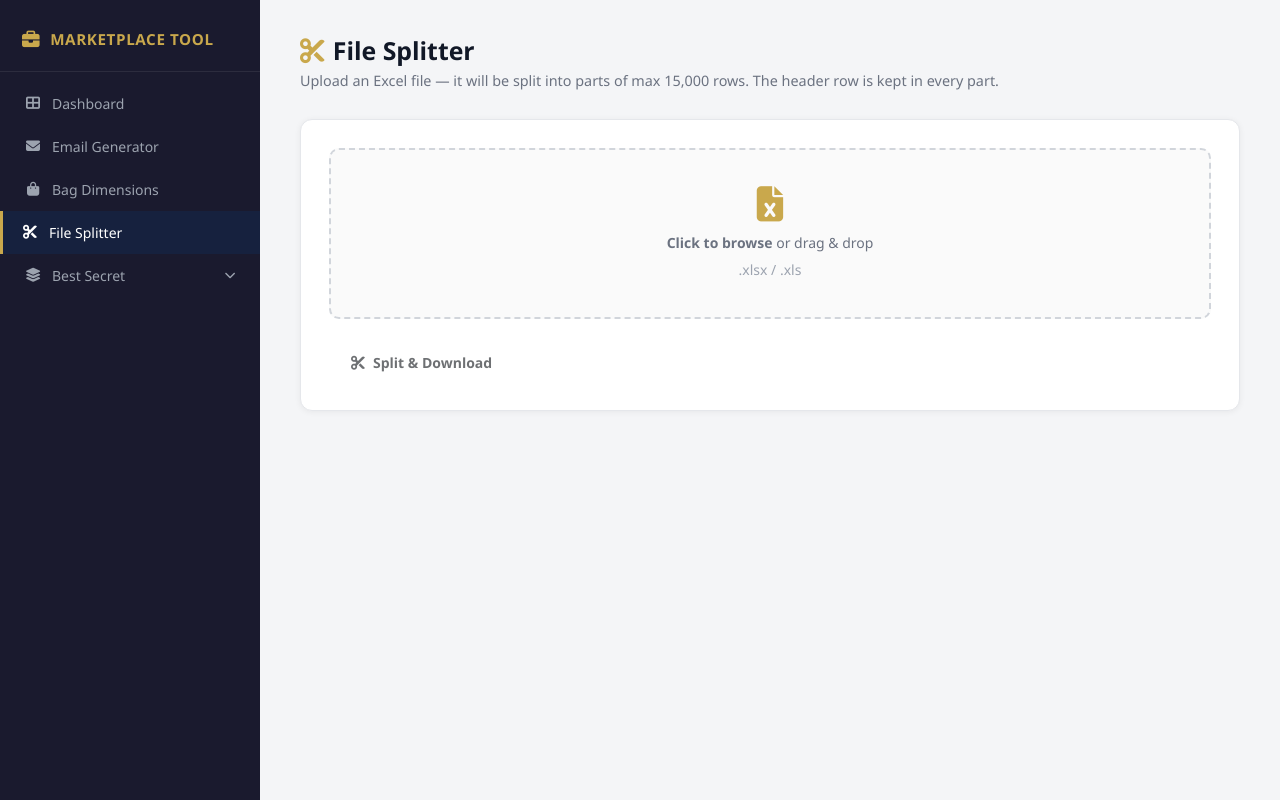
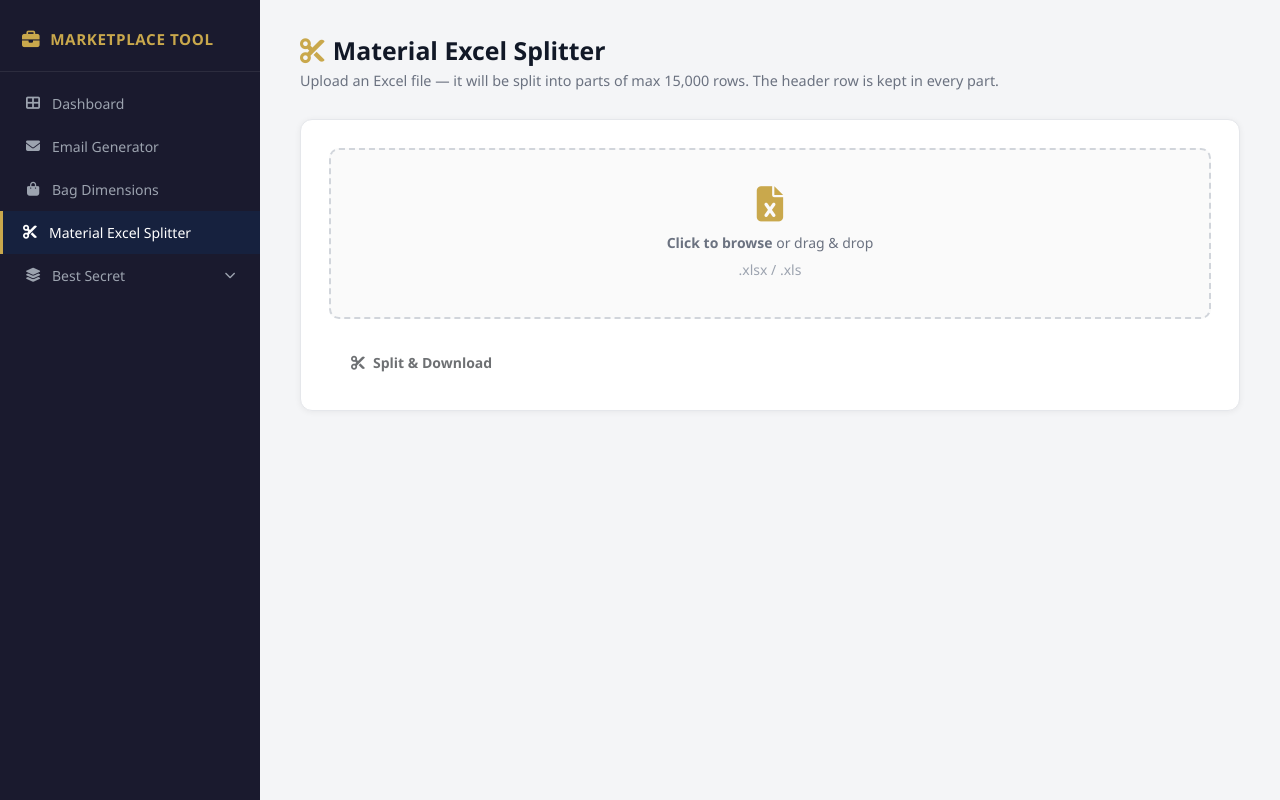
Before and after one commit to szucchelli98/PP, a Flask app: page /file-splitter/ in a window 1280 px wide. Run offline with Flask 3, Linux system fonts and the light colour scheme.

Commit message:
Fix file splitter 500 error; rename to Material Excel Splitter

```diff
--- a/modules/file_splitter/routes.py
+++ b/modules/file_splitter/routes.py
@@ -17,50 +17,59 @@ def index():
 
 @splitter_bp.route("/split", methods=["POST"])
 def split():
-    file = request.files.get("file")
-    if not file or file.filename == "":
-        return Response('{"error":"No file uploaded"}', status=400, mimetype="application/json")
+    try:
+        file = request.files.get("file")
+        if not file or file.filename == "":
+            return _json_error("No file uploaded", 400)
 
-    ext = os.path.splitext(file.filename)[1].lower()
-    if ext not in (".xlsx", ".xls"):
-        return Response('{"error":"Only .xlsx / .xls files are supported"}', status=400, mimetype="application/json")
+        ext = os.path.splitext(file.filename)[1].lower()
+        if ext not in (".xlsx", ".xls"):
+            return _json_error("Only .xlsx / .xls files are supported", 400)
 
-    try:
-        wb_src = openpyxl.load_workbook(io.BytesIO(file.read()), read_only=True, data_only=True)
+        # ── Read source workbook ──────────────────────────────────────────
+        file_bytes = file.read()
+        wb_src = openpyxl.load_workbook(io.BytesIO(file_bytes), read_only=True, data_only=True)
         ws_src = wb_src.active
-        all_rows = list(ws_src.iter_rows(values_only=True))
+        all_rows = [list(row) for row in ws_src.iter_rows(values_only=True)]
         wb_src.close()
+
+        if not all_rows:
+            return _json_error("File is empty", 400)
+
+        header = all_rows[0]
+        data   = all_rows[1:]
+        chunks = [data[i: i + MAX_ROWS] for i in range(0, max(len(data), 1), MAX_ROWS)]
+        base   = os.path.splitext(file.filename)[0]
+
+        # ── Build ZIP with one .xlsx per chunk ───────────────────────────
+        buf = io.BytesIO()
+        with zipfile.ZipFile(buf, "w", zipfile.ZIP_DEFLATED) as zf:
+            for i, chunk in enumerate(chunks, 1):
+                wb_out = openpyxl.Workbook()
+                ws_out = wb_out.active
+                ws_out.append(header)
+                for row in chunk:
+                    ws_out.append(row)
+                part_buf = io.BytesIO()
+                wb_out.save(part_buf)
+                zf.writestr(f"{base}_part{i:02d}.xlsx", part_buf.getvalue())
+
+        zip_bytes = buf.getvalue()
+        return Response(
+            zip_bytes,
+            status=200,
+            mimetype="application/zip",
+            headers={
+                "Content-Disposition": f'attachment; filename="{base}_split.zip"',
+                "X-Parts-Count": str(len(chunks)),
+                "Content-Length": str(len(zip_bytes)),
+            },
+        )
+
     except Exception as exc:
-        return Response(f'{{"error":"Could not read file: {exc}"}}', status=400, mimetype="application/json")
+        return _json_error(f"Unexpected error: {exc}", 500)
 
-    if not all_rows:
-        return Response('{"error":"File is empty"}', status=400, mimetype="application/json")
 
-    header   = all_rows[0]
-    data     = all_rows[1:]
-    chunks   = [data[i : i + MAX_ROWS] for i in range(0, max(len(data), 1), MAX_ROWS)]
-    base     = os.path.splitext(file.filename)[0]
-
-    buf = io.BytesIO()
-    with zipfile.ZipFile(buf, "w", zipfile.ZIP_DEFLATED) as zf:
-        for i, chunk in enumerate(chunks, 1):
-            wb_out = openpyxl.Workbook(write_only=True)
-            ws_out = wb_out.create_sheet()
-            ws_out.append(list(header))
-            for row in chunk:
-                ws_out.append(list(row))
-            part_buf = io.BytesIO()
-            wb_out.save(part_buf)
-            zf.writestr(f"{base}_part{i:02d}.xlsx", part_buf.getvalue())
-
-    zip_bytes = buf.getvalue()
-    return Response(
-        zip_bytes,
-        status=200,
-        mimetype="application/zip",
-        headers={
-            "Content-Disposition": f'attachment; filename="{base}_split.zip"',
-            "X-Parts-Count": str(len(chunks)),
-            "Content-Length": str(len(zip_bytes)),
-        },
-    )
+def _json_error(msg: str, status: int) -> Response:
+    safe = msg.replace('"', "'")
+    return Response(f'{{"error":"{safe}"}}', status=status, mimetype="application/json")
--- a/modules/file_splitter/templates/file_splitter/index.html
+++ b/modules/file_splitter/templates/file_splitter/index.html
@@ -1,9 +1,9 @@
 {% extends 'base.html' %}
-{% block title %}File Splitter – Marketplace Tool{% endblock %}
+{% block title %}Material Excel Splitter – Marketplace Tool{% endblock %}
 
 {% block content %}
 <div class="page-header">
-  <h2><i class="fas fa-scissors me-2" style="color:var(--accent)"></i>File Splitter</h2>
+  <h2><i class="fas fa-scissors me-2" style="color:var(--accent)"></i>Material Excel Splitter</h2>
   <p>Upload an Excel file — it will be split into parts of max 15,000 rows. The header row is kept in every part.</p>
 </div>
 
--- a/templates/base.html
+++ b/templates/base.html
@@ -40,7 +40,7 @@
       <li>
         <a href="{{ url_for('splitter.index') }}"
            class="{{ 'active' if request.blueprint == 'splitter' else '' }}">
-          <i class="fas fa-scissors"></i> File Splitter
+          <i class="fas fa-scissors"></i> Material Excel Splitter
         </a>
       </li>
       <li class="nav-group {{ 'open' if request.blueprint == 'best_secret' else '' }}">
--- a/templates/dashboard.html
+++ b/templates/dashboard.html
@@ -61,8 +61,8 @@
       <div class="tool-icon" style="background:#d4edda; color:#155724;">
         <i class="fas fa-scissors"></i>
       </div>
-      <h5>File Splitter</h5>
-      <p>Upload any large file and split it into parts of max 15,000 lines. Download all parts as a ZIP archive.</p>
+      <h5>Material Excel Splitter</h5>
+      <p>Upload a materials Excel file and split it into parts of max 15,000 rows. Header is kept in every part.</p>
     </a>
   </div>
 
```
